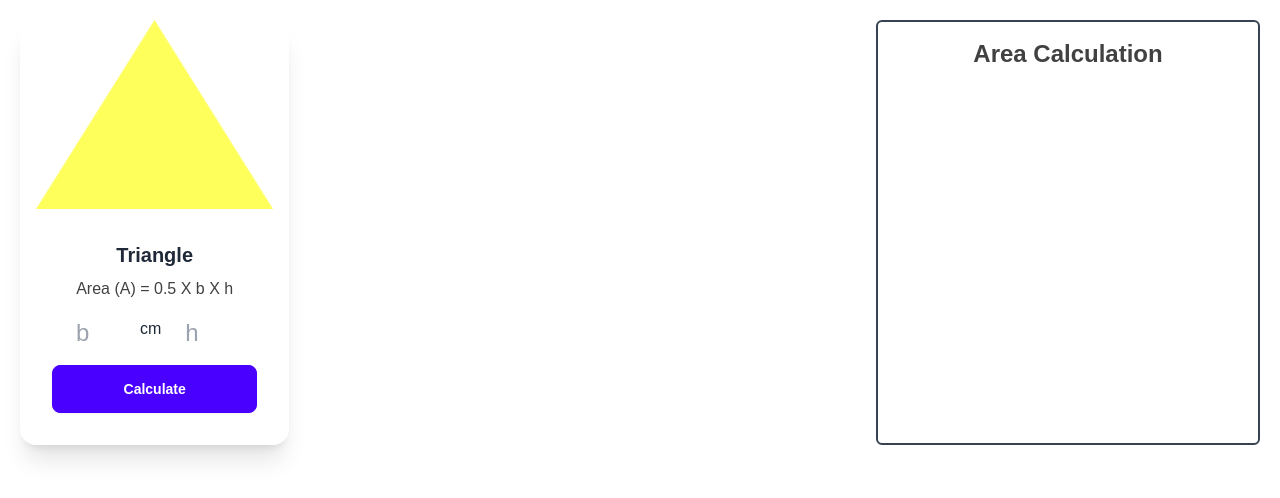
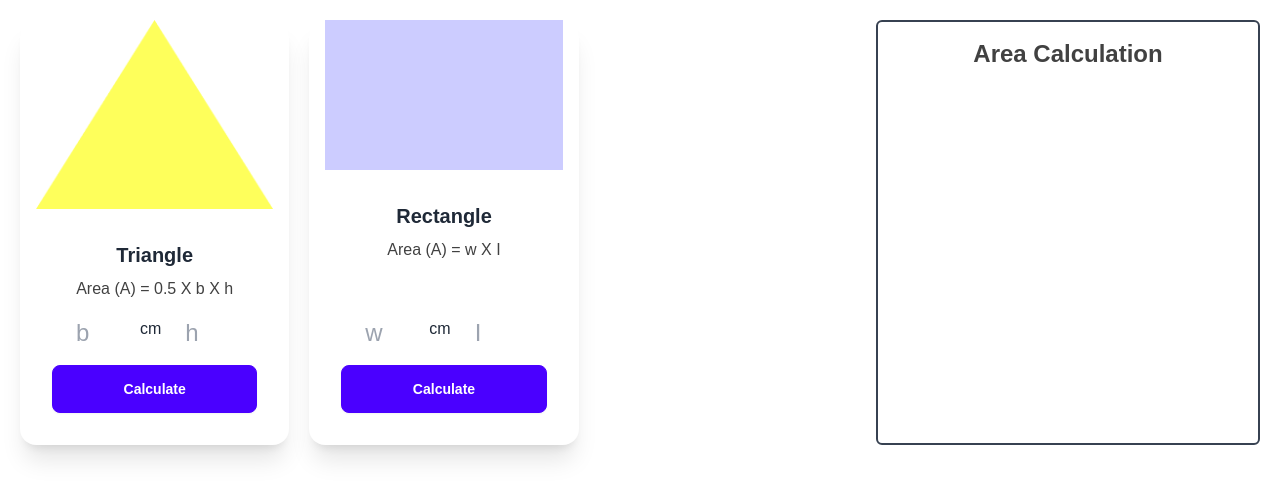
Before and after one commit to anik558363/Geometry-Genius, a plain HTML site: page index.html in a window 1280 px wide. Drawn offline with nearby package versions, Linux system fonts and the light colour scheme; a web font is replaced by a local one.

Commit message:
Triangle card done. this part west more time comper to triangle part

```diff
--- /dev/null
+++ b/JS/rectangle.js
@@ -0,0 +1,38 @@
+
+
+function calculateRectangleArea() {
+    // get triangleBase
+    const rectangleWidth = parseFloat(document.getElementById('rectangle_width').value);
+
+    //  get triangleHight
+    const rectangleLength = parseFloat(document.getElementById('rectangle_length').value);
+
+
+
+
+
+
+    const areaContainer = document.getElementById('area_container');
+
+    // create p(tag)
+
+    const p = document.createElement('p');
+
+    if (isNaN(rectangleWidth) || isNaN(rectangleLength)) {
+        alert ('Invalid Number');
+    }else{
+        const area = rectangleWidth * rectangleLength;
+
+        p.innerText = `${sum++}.  Rectangle  ${area} cm²`;
+
+
+        areaContainer.appendChild(p);
+
+        document.getElementById('rectangle_width').value = '';
+        document.getElementById('rectangle_length').value = '';
+    }
+
+
+
+
+}
--- a/JS/triangle.js
+++ b/JS/triangle.js
@@ -14,14 +14,12 @@ function calculateTriangleArea() {
 
     const p = document.createElement('p');
 
-
-
-    if(typeof triangleBase !== 'number' || typeof triangleHight !== 'number'){
-        alert('give me valid integer')
+    if (isNaN(triangleHight) || isNaN(triangleBase)) {
+        alert ('Invalid Number');
     }else{
         const area = 0.5 * triangleBase * triangleHight;
 
-        p.innerText = `${sum++} Triangle  ${area} cm²`;
+        p.innerText = `${sum++}. Triangle  ${area} cm²`;
 
         areaContainer.appendChild(p);
 
--- a/index.html
+++ b/index.html
@@ -52,6 +52,25 @@
                         </div>
                     </div>
                 </div>
+
+
+                <!-- Rectangle card -->
+                <div class="card bg-base-100 shadow-xl flex-grow">
+                    <figure><img class="md:px-4" src="images/rectangle.png"
+                            alt="Shoes" /></figure>
+                    <div class="card-body">
+                        <h2 class="card-title mx-auto font-bold">Rectangle</h2>
+                        <p class="text-[#414141] text-center">Area (A) = w X I</p>
+                        <div class="flex justify-center mx-auto">
+                            <input class="w-16 text-[20px] lg:text-2xl p-2 rounded-sm" type="text" name="" id="rectangle_width" placeholder="w">
+                            <span class="mr-4 ml-2 mt-2">cm</span>
+                            <input class="w-16 text-[20px] lg:text-2xl p-2 rounded-sm" type="text" name="" id="rectangle_length" placeholder="I">
+                        </div>
+                        <div class="card-actions justify-end">
+                            <button onclick="calculateRectangleArea()" class="btn btn-primary w-full font-bold text-[#FFF]">Calculate</button>
+                        </div>
+                    </div>
+                </div>
             </div>
             <!-- Area calculation container -->
             <div id="area_container" class="lg:w-96 border-2 rounded-md border-gray-700 px-2">
@@ -62,6 +81,7 @@
 
 
     <script src="JS/triangle.js"></script>
+    <script src="JS/rectangle.js"></script>
 </body>
 
 </html>
```
